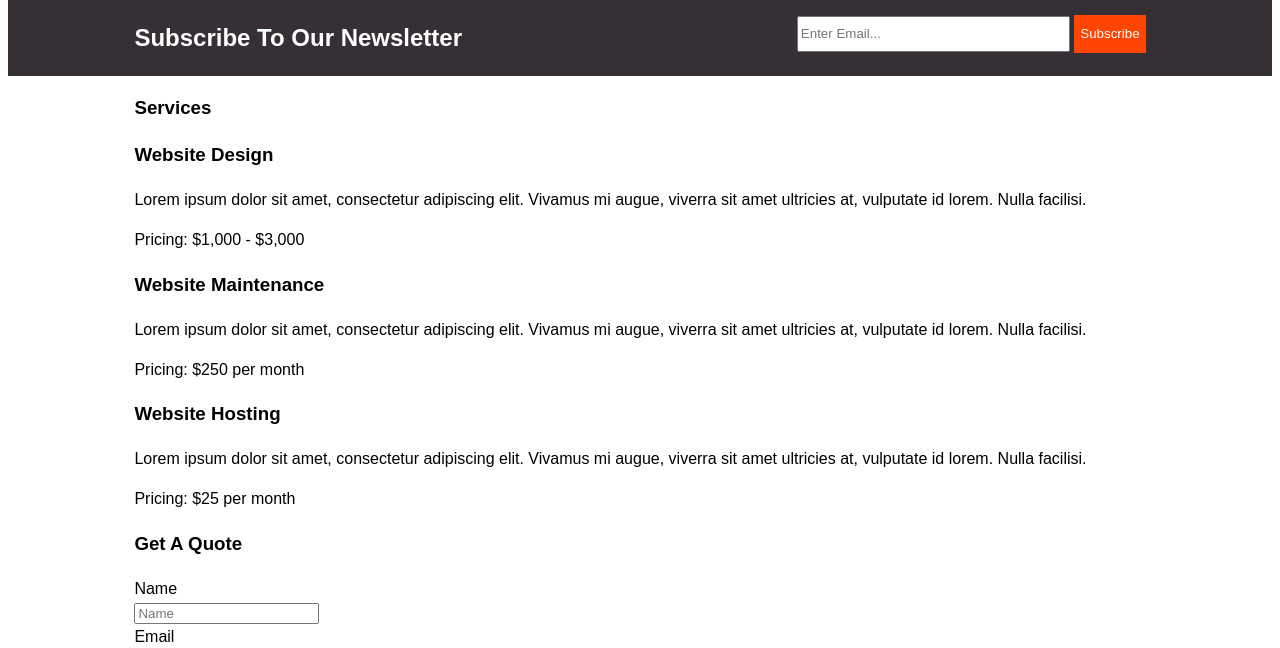
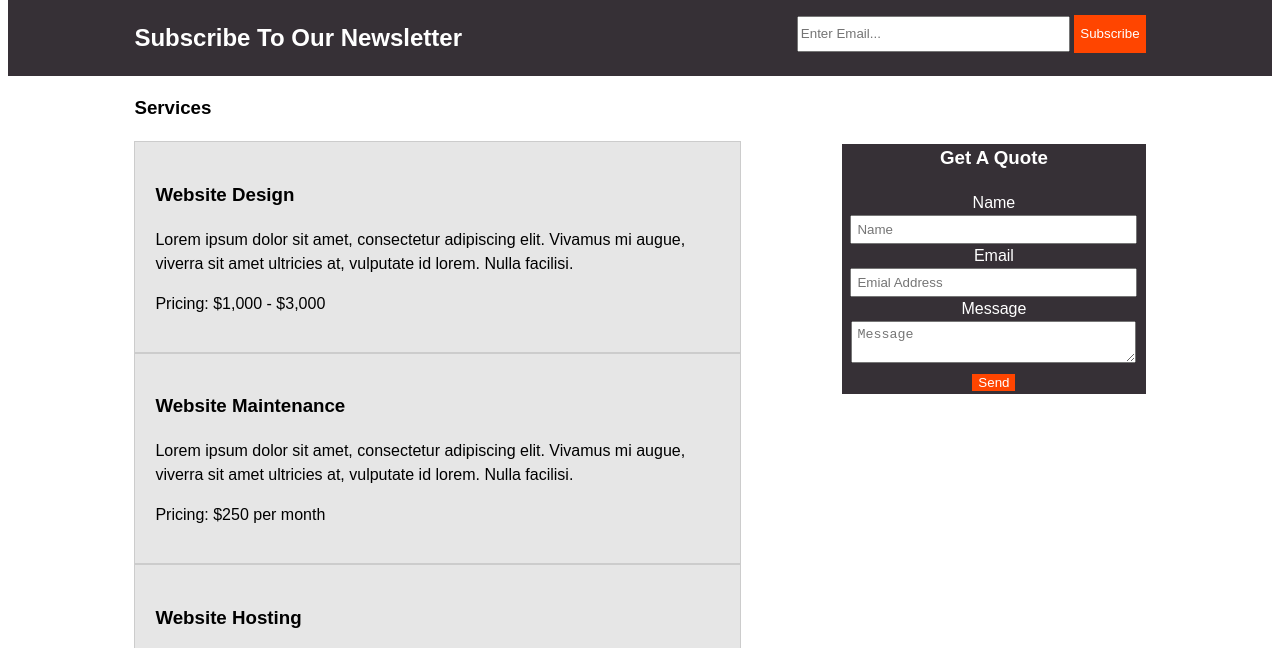
Before and after one commit to Ikeman30/2-months, a plain HTML site: page 2-Month-of-Hard-Work/services.html in a window 1280 px wide. Shown: the part 102-750 px from the top of the page. Drawn offline with Linux system fonts and the light colour scheme.

Commit message:
Add files via upload

```diff
--- a/2-Month-of-Hard-Work/CSS/stylesheet.css
+++ b/2-Month-of-Hard-Work/CSS/stylesheet.css
@@ -2,7 +2,7 @@
 
 
 body {
-    background:white;
+
     font-family: Arial, Helvetica, sans-serif;
     line-height: 1.5;
     font-size: 16px;
@@ -28,6 +28,11 @@ ul{
     background-color: orangered;
      border: 0;
      color: white;
+}
+
+.dark{
+    background-color: #363036;
+    color: white;
 }
 
 
@@ -81,7 +86,7 @@ header a{
 
 
 #showcase{
-    background: url(/img/showcase.jpg) no-repeat 0 -400px;
+    background: url(./img/showcase.jpg) no-repeat 0 -400px;
     min-height: 400px;
     text-align: center;
     color: white;
@@ -154,17 +159,42 @@ header a{
   color:#ffffff;
   background-color:#e8491d;
   text-align: center;
+}
+
+aside#sidebar{
+    float: right;
+    width: 30%;
+    text-align: center;
+    margin-top: 50px;
+
+}
+
+#sidebar .quote input, #sidebar .quote textarea{
+  width:90%;
+  padding:5px;
+}
 
 
+#main-col{
+    float: left;
+    width: 60%;
+}
 
+#services li{
+    list-style: none;
+    border: 1px solid #cccccc;
 
+    padding:20px;
+  background:#e6e6e6;
+}
 
-}
 
 /* Media Queries */
 
 
 @media(max-width: 768px){
+
+
   header #branding,header h1,
   header nav,
   header nav li,
@@ -189,5 +219,9 @@ header a{
     width:100%;
     margin-bottom:5px;
   }
+aside#sidebar{
+    margin: 0;
+    padding: 0;
+}
 
 }
```
